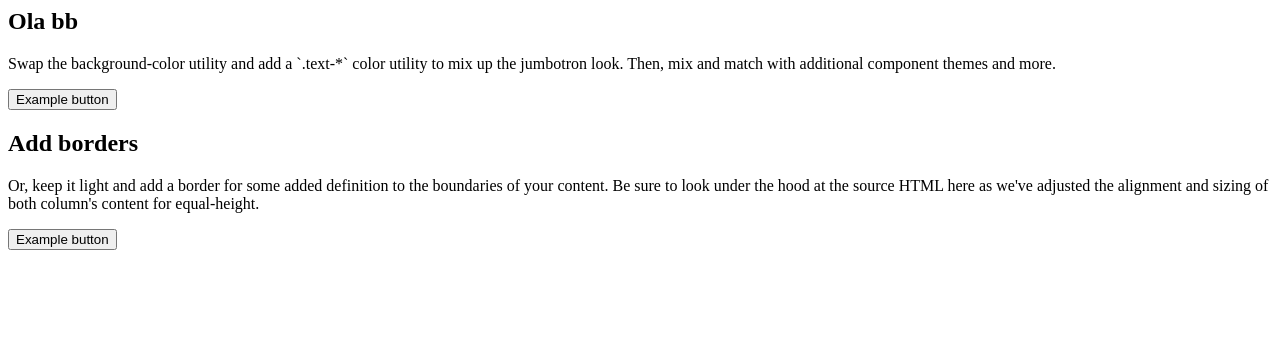
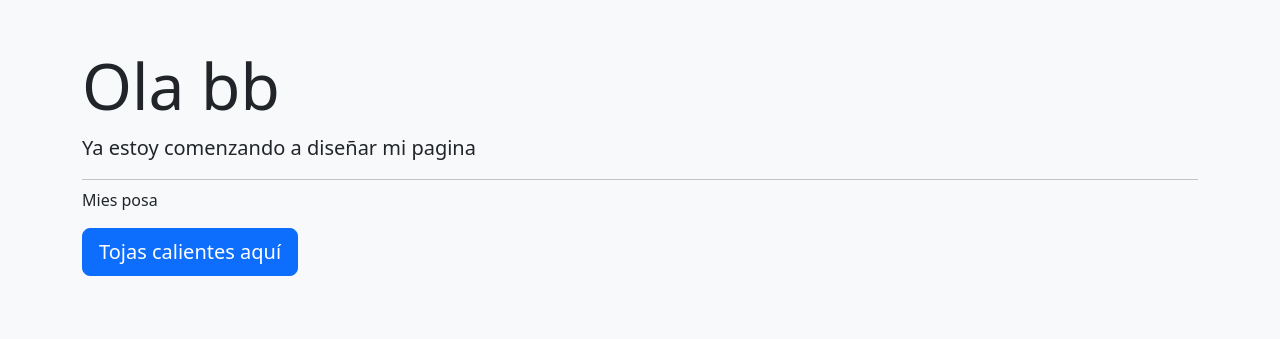
Before and after one commit to nemoralia/PaginaWebNemoralia, a Flask app: page / in a window 1280 px wide. Shown: the top 339 px of the page. Run offline with Flask 3, Linux system fonts and the light colour scheme.

Commit message:
se realiza la modificacion del archivo HTML de acuerdo a lo sugerido en el video

```diff
--- a/sitioweb/templates/sitio/index.html
+++ b/sitioweb/templates/sitio/index.html
@@ -1,26 +1,39 @@
-{% include 'sitio/pie.html' %}
+<!doctype html>
+<html lang="en">
 
-    <div class="row align-items-md-stretch">
-        <div class="col-md-6">
-            <div
-                class="h-100 p-5 text-white bg-primary border rounded-3">
-                <h2>Ola bb</h2>
-                <p>Swap the background-color utility and add a `.text-*` color utility to mix up the jumbotron look. Then,
-                    mix and match with additional component themes and more.</p>
-                <button class="btn btn-outline-primary" type="button">Example button</button>
-            </div>
-        </div>
-        <div class="col-md-6">
-            <div
-                class="h-100 p-5 bg-primary border rounded-3">
-                <h2>Add borders</h2>
-                <p>Or, keep it light and add a border for some added definition to the boundaries of your content. Be sure
-                    to look under the hood at the source HTML here as we've adjusted the alignment and sizing of both
-                    column's content for equal-height.</p>
-                <button class="btn Swap the background-color utility and add a `.text-*` color utility to mix up the jumbotron look. Then,
-                    mix and match with additional component themes and more." type="button">Example button</button>
-            </div>
+<head>
+  <title>Title</title>
+  <!-- Required meta tags -->
+  <meta charset="utf-8">
+  <meta name="viewport" content="width=device-width, initial-scale=1, shrink-to-fit=no">
+
+  <!-- Bootstrap CSS v5.2.1 -->
+  <link href="https://cdn.jsdelivr.net/npm/bootstrap@5.2.1/dist/css/bootstrap.min.css" rel="stylesheet"
+    integrity="sha384-iYQeCzEYFbKjA/T2uDLTpkwGzCiq6soy8tYaI1GyVh/UjpbCx/TYkiZhlZB6+fzT" crossorigin="anonymous">
+
+</head>
+<body>
+
+    <div class="p-5 bg-light">
+        <div class="container">
+            <h1 class="display-3">Ola bb</h1>
+            <p class="lead">Ya estoy comenzando a diseñar mi pagina</p>
+            <hr class="my-2">
+            <p>Mies posa</p>
+            <p class="lead">
+                <a class="btn btn-primary btn-lg" href="Jumbo action Link" role="button">Tojas calientes aquí</a>
+            </p>
         </div>
     </div>
 
-    {% include 'sitio/pie.html' %}
+  <!-- Bootstrap JavaScript Libraries -->
+  <script src="https://cdn.jsdelivr.net/npm/@popperjs/core@2.11.6/dist/umd/popper.min.js"
+    integrity="sha384-oBqDVmMz9ATKxIep9tiCxS/Z9fNfEXiDAYTujMAeBAsjFuCZSmKbSSUnQlmh/jp3" crossorigin="anonymous">
+  </script>
+
+  <script src="https://cdn.jsdelivr.net/npm/bootstrap@5.2.1/dist/js/bootstrap.min.js"
+    integrity="sha384-7VPbUDkoPSGFnVtYi0QogXtr74QeVeeIs99Qfg5YCF+TidwNdjvaKZX19NZ/e6oz" crossorigin="anonymous">
+  </script>
+</body>
+
+</html>
```
Also changed, not shown: sitioweb/templates/sitio/cabecera.html (deleted), sitioweb/templates/sitio/libros.html (deleted), sitioweb/templates/sitio/pie.html (deleted).
